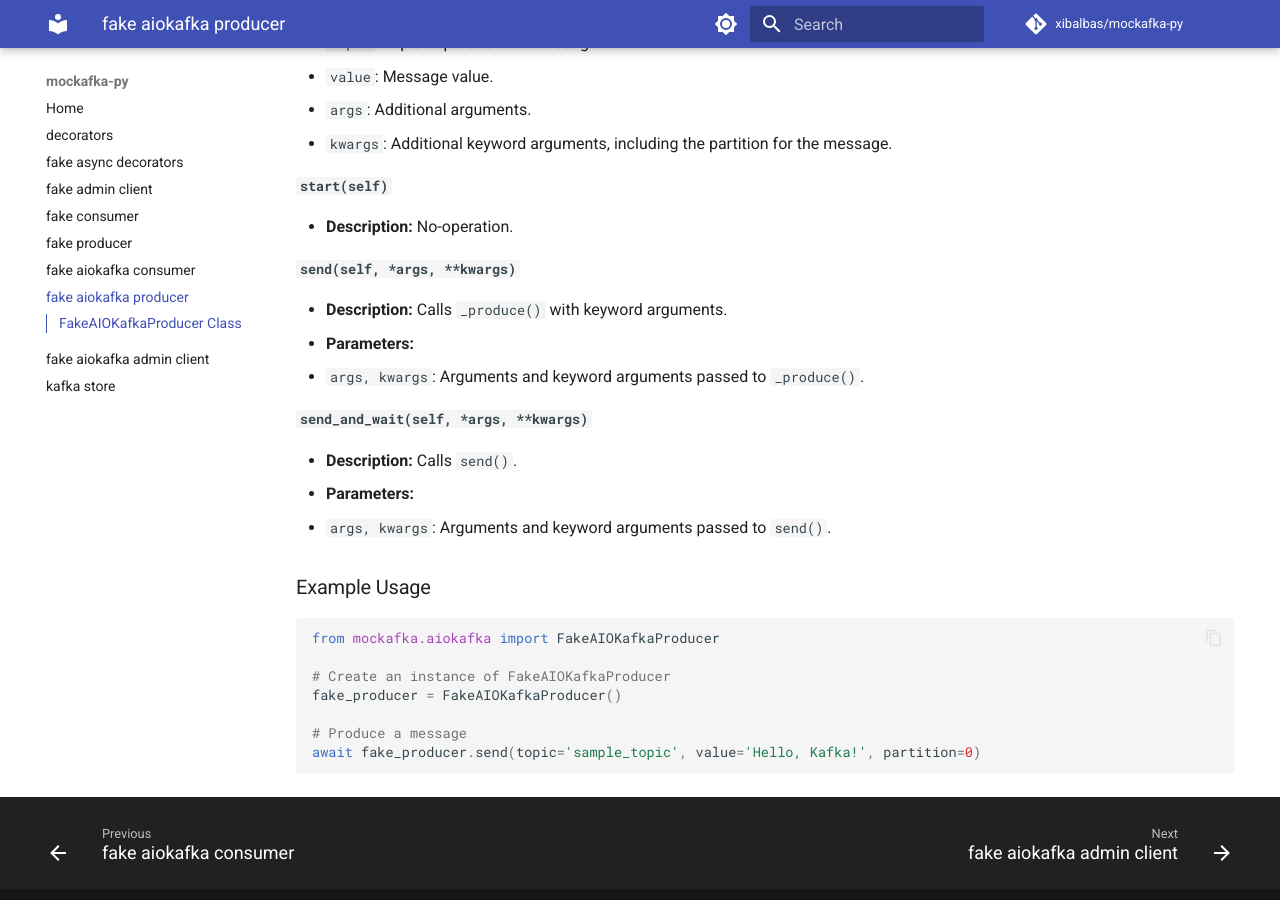
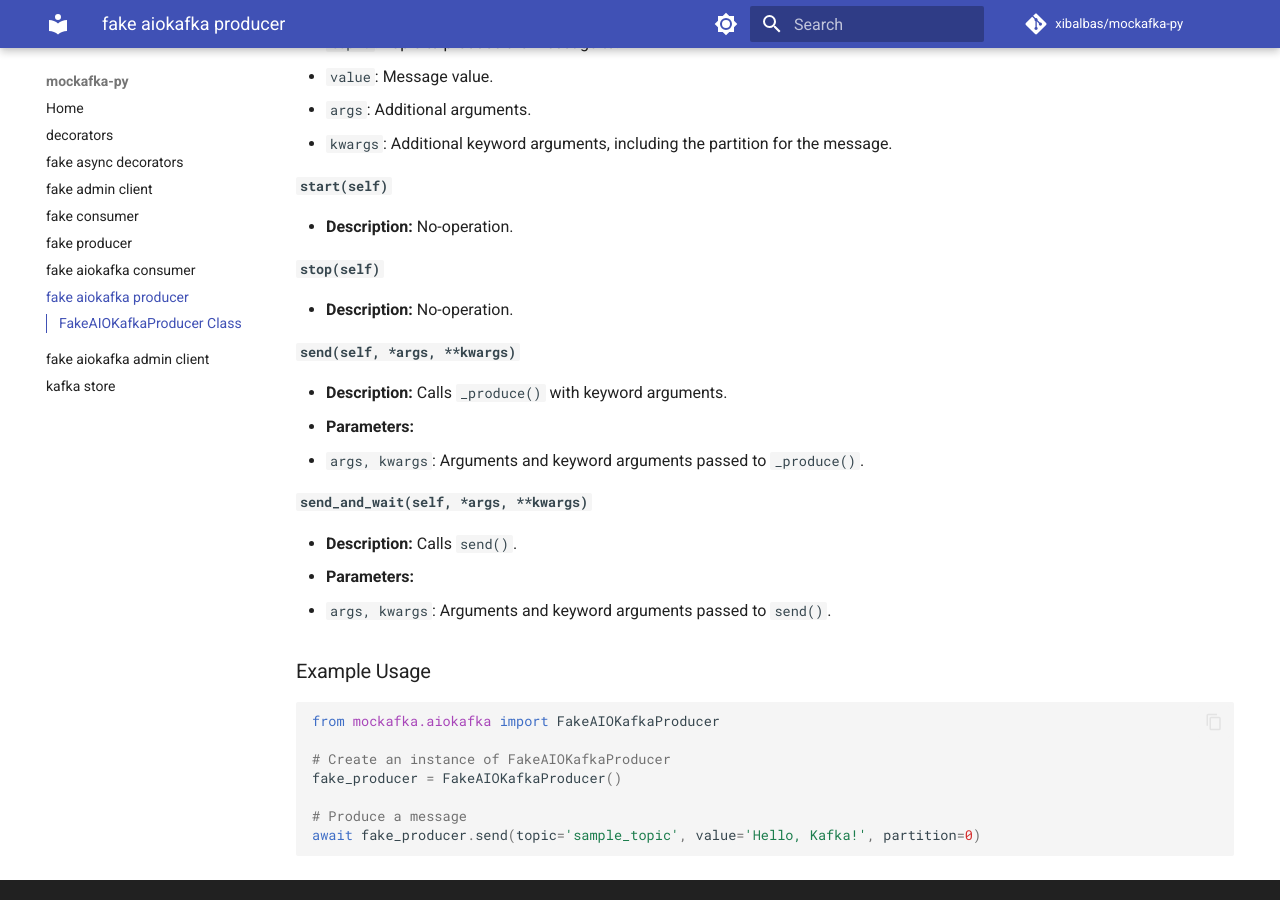
Before and after one commit to alm0ra/mockafka-py, an MkDocs documentation site: the page built from docs/async-fake-aiokafka-produce.md, in a window 1280 px wide and 900 px high, scrolled down 842 px. Built offline with MkDocs 1.6.1 and Material for MkDocs 9.7.7, drawn with Linux system fonts in a browser that asks for light colours; comment, search, counter and statistics services are not loaded; the version menu is left out.

Commit message:
feat: Add stop() method to FakeAIOKafkaProducer class

```diff
--- a/docs/async-fake-aiokafka-produce.md
+++ b/docs/async-fake-aiokafka-produce.md
@@ -27,6 +27,9 @@ The `FakeAIOKafkaProducer` class is a mock implementation of aiokafka's AIOKafka
 #### `start(self)`
 - **Description:** No-operation.
 
+#### `stop(self)`
+- **Description:** No-operation.
+
 #### `send(self, *args, **kwargs)`
 - **Description:** Calls `_produce()` with keyword arguments.
 - **Parameters:**
```
